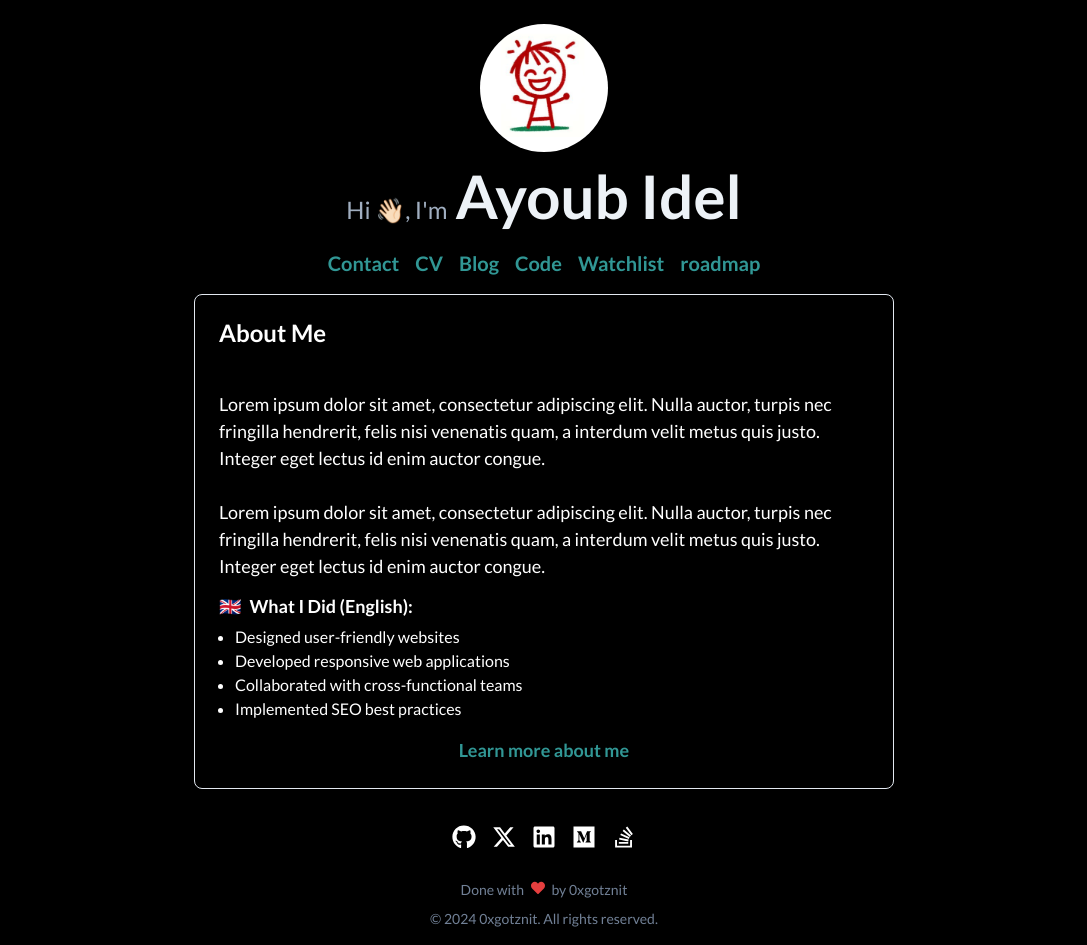
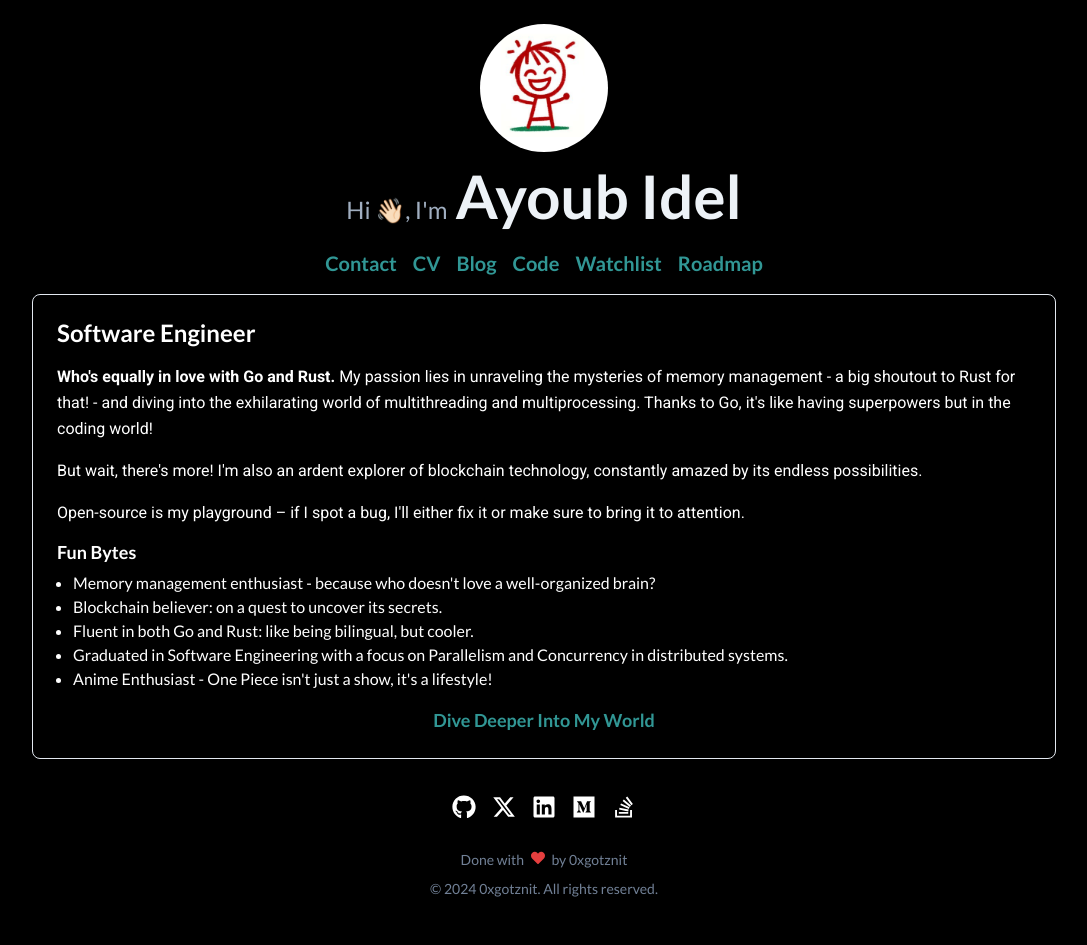
Before and after one commit to 0xgotznit/0xgotznit.github.io, a React (Create React App) app: page / in a window 1280 px wide. Shown: the whole page, without its empty margins (96-1183 px from the left). After the commit the page ends 915 px from the top, so only its background shows below. Built offline with nearby package versions, Linux system fonts and the light colour scheme.

Commit message:
:sparkles: add translations for profile component

```diff
--- a/src/components/Profile.jsx
+++ b/src/components/Profile.jsx
@@ -1,45 +1,42 @@
-// Profile.js
 import React from 'react';
-import { Box, Text, Heading, VStack, Center, UnorderedList, ListItem } from '@chakra-ui/react';
+import {Box, Center, Heading, ListItem, Text, UnorderedList, VStack} from '@chakra-ui/react';
+import {useTranslation} from "react-i18next";
 
 const Profile = () => {
 
+    const {t} = useTranslation();
+
 
     return (
-    <Box mt={2} p={6} borderWidth={1} borderRadius="lg" shadow="lg" bg="black" color="white" maxW={['99%', '99%', '700px']} mx="auto">
+        <Box mt={2} p={6} borderWidth={1} borderRadius="lg" shadow="lg" bg="black" color="white"
+             maxW={['99%', '99%', '90%', '85%', '80%']} mx="auto">
             <Heading as="h2" fontSize="2xl" mb={4}>
-        About Me
+                {t('software_engineer')}
             </Heading>
-      <Text fontSize="lg" mb={4}>
-
-        <br />
-        Lorem ipsum dolor sit amet, consectetur adipiscing elit. Nulla auctor, turpis nec
-        fringilla hendrerit, felis nisi venenatis quam, a interdum velit metus quis justo.
-        Integer eget lectus id enim auctor congue.
-        <br />
-
-        <br />
-        Lorem ipsum dolor sit amet, consectetur adipiscing elit. Nulla auctor, turpis nec
-        fringilla hendrerit, felis nisi venenatis quam, a interdum velit metus quis justo.
-        Integer eget lectus id enim auctor congue.
+            <Text fontSize="md" mb={4} fontFamily="Roboto, sans-serif" lineHeight="tall">
+                <strong>{t('who_loves_go_rust')}</strong> {t('passion_memory_management')}
+            </Text>
+            <Text fontSize="md" mb={4} fontFamily="Roboto, sans-serif" lineHeight="tall">
+                {t('more_about_me')}
+            </Text>
+            <Text fontSize="md" mb={4} fontFamily="Roboto, sans-serif" lineHeight="tall">
+                {t('open_source_playground')}
             </Text>
             <VStack alignItems="start" spacing={2}>
                 <Heading as="h3" fontSize="lg">
-          <span role="img" aria-label="English Flag" style={{ marginRight: '8px' }}>
-            🇬🇧
-          </span>
-          What I Did (English):
+                    {t('fun_bytes')}
                 </Heading>
                 <UnorderedList>
-          <ListItem>Designed user-friendly websites</ListItem>
-          <ListItem>Developed responsive web applications</ListItem>
-          <ListItem>Collaborated with cross-functional teams</ListItem>
-          <ListItem>Implemented SEO best practices</ListItem>
+                    <ListItem>{t('list_memory_management')}</ListItem>
+                    <ListItem>{t('list_blockchain_believer')}</ListItem>
+                    <ListItem>{t('list_fluent_go_rust')}</ListItem>
+                    <ListItem>{t('list_graduated_software_engineering')}</ListItem>
+                    <ListItem>{t('list_anime_enthusiast')}</ListItem>
                 </UnorderedList>
             </VStack>
             <Center mt={4}>
                 <Text fontSize="lg" fontWeight="bold" color="teal.500">
-          Learn more about me
+                    {t('dive_deeper')}
                 </Text>
             </Center>
         </Box>
--- a/src/i18n.js
+++ b/src/i18n.js
@@ -1,34 +1,61 @@
 import i18n from 'i18next';
-import { initReactI18next } from 'react-i18next';
+import {initReactI18next} from 'react-i18next';
 import LanguageDetector from 'i18next-browser-languagedetector';
 
 // Translations
 const resources = {
     en: {
         translation: {
-          'hi':'Hi 👋🏻, I\'m',
+            'hi': 'Hi 👋🏻, I\'m',
             'contact': 'Contact',
             'cv': 'CV',
             'blog': 'Blog',
             'code': 'Code',
             'watchlist': 'Watchlist',
-          'links': 'Links',
-          // ...more translations for English
+            'roadmap': 'Roadmap',
+
+            'software_engineer': 'Software Engineer',
+            'who_loves_go_rust': 'Who\'s equally in love with Go and Rust.',
+            'passion_memory_management': 'My passion lies in unraveling the mysteries of memory management - a big shoutout to Rust for that! - and diving into the exhilarating world of multithreading and multiprocessing. Thanks to Go, it\'s like having superpowers but in the coding world!',
+            'more_about_me': 'But wait, there\'s more! I\'m also an ardent explorer of blockchain technology, constantly amazed by its endless possibilities.',
+            'open_source_playground': 'Open-source is my playground – if I spot a bug, I\'ll either fix it or make sure to bring it to attention.',
+            'fun_bytes': 'Fun Bytes',
+            'list_memory_management': 'Memory management enthusiast - because who doesn\'t love a well-organized brain?',
+            'list_blockchain_believer': 'Blockchain believer: on a quest to uncover its secrets.',
+            'list_fluent_go_rust': 'Fluent in both Go and Rust: like being bilingual, but cooler.',
+            'list_graduated_software_engineering': 'Graduated in Software Engineering with a focus on Parallelism and Concurrency in distributed systems.',
+            'list_anime_enthusiast': 'Anime Enthusiast - One Piece isn\'t just a show, it\'s a lifestyle!',
+            'dive_deeper': 'Dive Deeper Into My World',
+
         }
     },
     fr: {
         translation: {
-          'hi':'Salut 👋🏻, c\'est',
+            'hi': 'Salut 👋🏻, c\'est',
             'contact': 'Contact',
             'cv': 'CV',
             'blog': 'Blog',
             'code': 'Code',
-          'watchlist': 'Liste de suivi',
-          'links': 'Liens',
+            'watchlist': 'Veille',
+            'roadmap': 'Plan',
+
+
+            'software_engineer': 'Ingénieur logiciel',
+            'who_loves_go_rust': 'Qui aime autant Go que Rust.',
+            'passion_memory_management': 'Ma passion réside dans le démêlement des mystères de la gestion de la mémoire - un grand merci à Rust pour cela ! - et plonger dans le monde exaltant du multithreading et du multiprocessing. Grâce à Go, c\'est comme avoir des super-pouvoirs mais dans le monde du codage !',
+            'more_about_me': 'Mais attendez, il y a plus ! Je suis aussi un explorateur passionné de la technologie blockchain, constamment émerveillé par ses possibilités infinies.',
+            'open_source_playground': 'L’open-source est mon terrain de jeu – si je repère un bug, je le corrige ou m’assure de le signaler.',
+            'fun_bytes': 'Bouchées de plaisir',
+            'list_memory_management': 'Passionné de gestion de la mémoire - parce que qui n\'aime pas un cerveau bien organisé ?',
+            'list_blockchain_believer': 'Croyant de la blockchain : en quête de découvrir ses secrets.',
+            'list_fluent_go_rust': 'Parlant couramment Go et Rust : comme être bilingue, mais plus cool.',
+            'list_graduated_software_engineering': 'Diplômé en génie logiciel avec une spécialisation en parallélisme et concurrence dans les systèmes distribués.',
+            'list_anime_enthusiast': 'Enthousiaste d\'anime - One Piece n\'est pas seulement une émission, c\'est un mode de vie !',
+            'dive_deeper': 'Plongez plus profondément dans mon monde',
 
         }
     },
-      // Add more languages here
+
 };
 
 i18n
```
Lines whose indentation alone changed are shown as unchanged.
